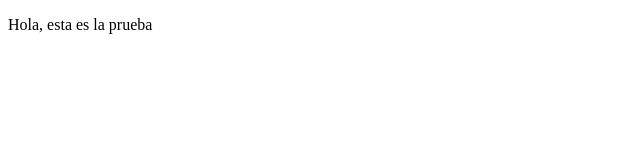
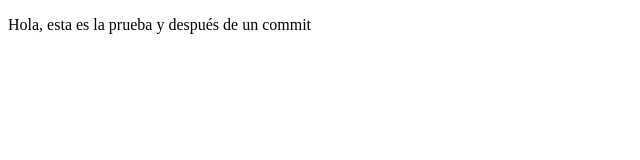
Before and after one commit to NoMeLlamoDante/proyectoDemoCursoPrework, a plain HTML site: page index.html in a window 1280 px wide. Shown: the whole page, without its empty margins (0-640 px from the left). Drawn offline with Linux system fonts and the light colour scheme.

Commit message:
agregada linea de texto

```diff
--- a/index.html
+++ b/index.html
@@ -9,6 +9,7 @@
 <body>
     <p>
         Hola, esta es la prueba
+        y después de un commit
     </p>
 </body>
 </html>
```
